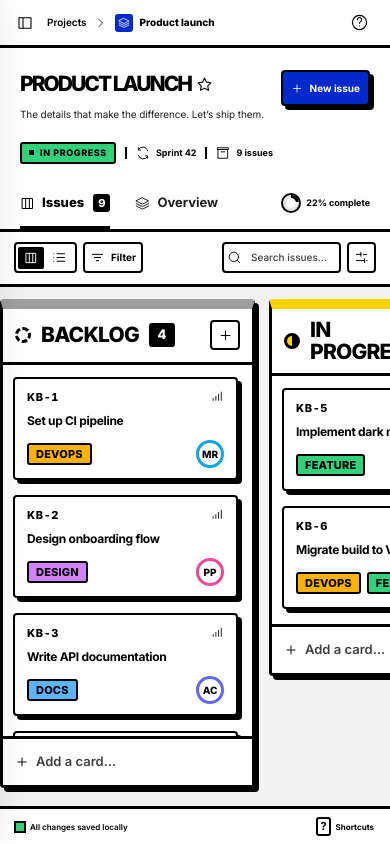
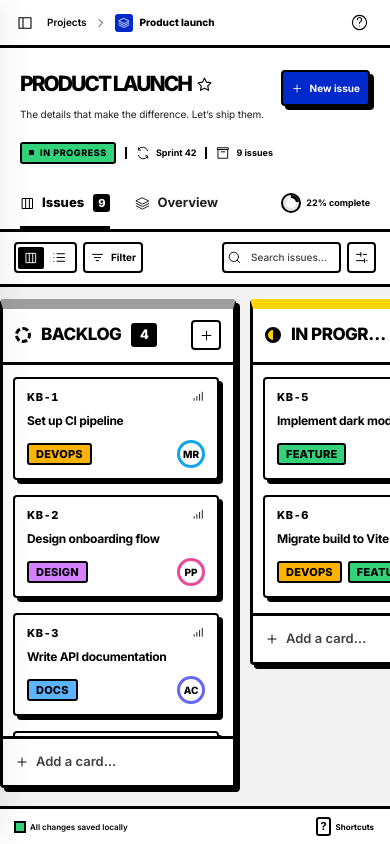
Before and after one commit to thequantexplorer/orbit-demo, a React (Vite) app: page / in a window 390 px wide. Built offline with nearby package versions, Linux system fonts and the light colour scheme.

Commit message:
fix(board): narrow column headers, dark selection, scrim focus
Co-Authored-By: eigenexplorer@gmail.com <eigenexplorer@gmail.com>

```diff
--- a/src/index.css
+++ b/src/index.css
@@ -2028,7 +2028,7 @@ details[open] > .toolbar-button {
 }
 ::selection {
   background: var(--ring-halo);
-  color: #000;
+  color: var(--text);
 }
 ::-webkit-scrollbar {
   width: 10px;
@@ -2039,7 +2039,7 @@ details[open] > .toolbar-button {
   border: 2px solid var(--board);
   border-radius: 0;
 }
-button:focus-visible,
+button:focus-visible:not(.sidebar-scrim),
 summary:focus-visible,
 a:focus-visible,
 .display-option input:focus-visible,
@@ -2635,6 +2635,10 @@ details[open] > .toolbar-button {
   border-bottom: var(--stroke-bold) solid var(--rule);
 }
 .column__title {
+  min-width: 0;
+  overflow: hidden;
+  text-overflow: ellipsis;
+  white-space: nowrap;
   font-size: 21px;
   font-weight: 800;
   line-height: 1.05;
@@ -3583,3 +3587,13 @@ details[open] > .toolbar-button {
     scroll-behavior: auto !important;
   }
 }
+@media (max-width: 1200px) {
+  .column {
+    min-width: 236px;
+    flex-basis: 236px;
+  }
+  .column__title {
+    font-size: 17px;
+    letter-spacing: -0.5px;
+  }
+}
```
